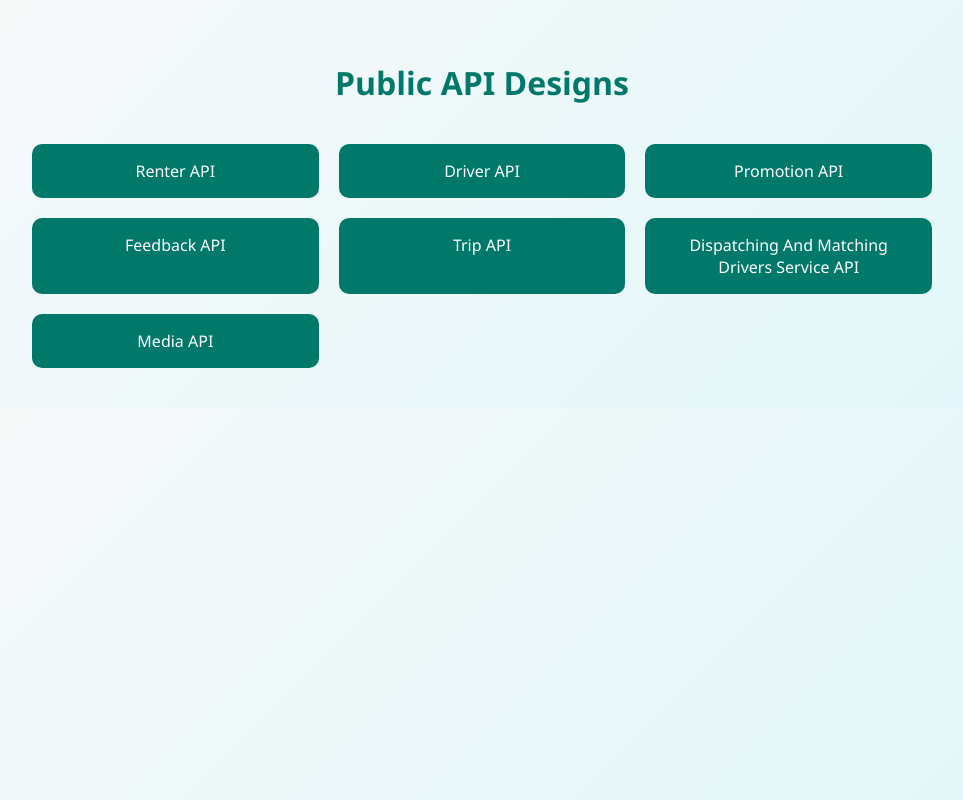
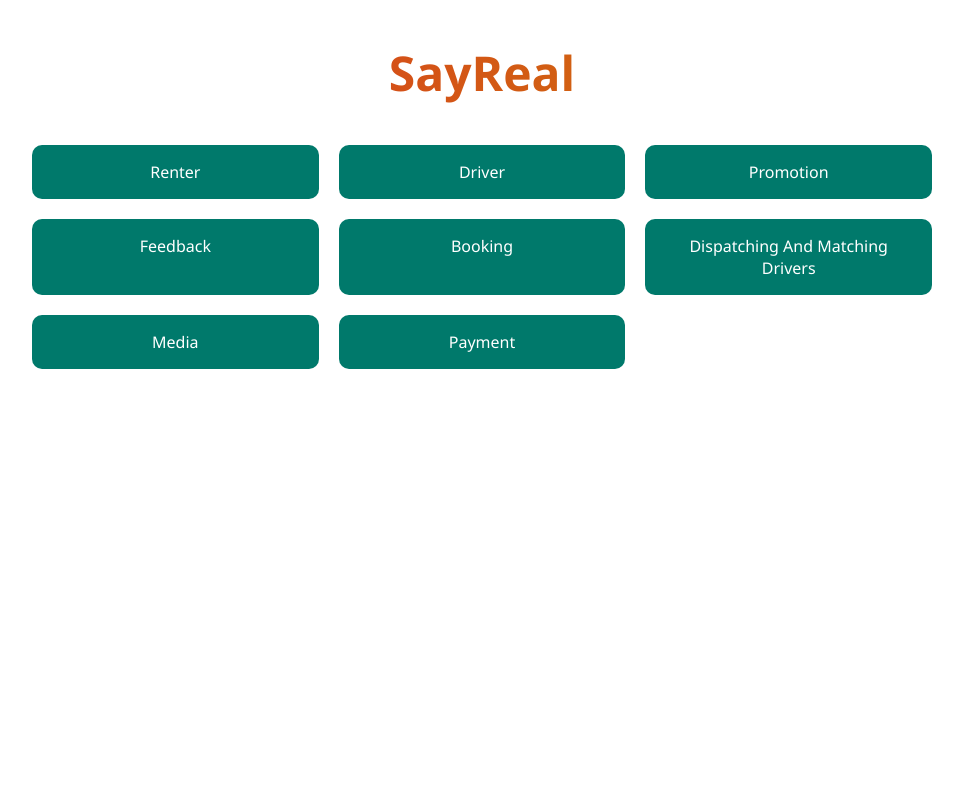
Before and after one commit to ThanhDuy190304/API-designs---Software-Engineer-Thesis-K22, a plain HTML site: page index.html in a window 1280 px wide. Shown: the whole page, without its empty margins (158-1121 px from the left). Drawn offline with Linux system fonts and the light colour scheme.

Commit message:
create Payment and refactor Service -> API

```diff
--- /dev/null
+++ b/app.css
@@ -0,0 +1,49 @@
+/* app.css */
+body {
+    font-family: 'Segoe UI', Tahoma, Geneva, Verdana, sans-serif;
+    margin: 0;
+    background-color: #ffffff; /* nền trắng */
+    padding: 40px 20px;
+}
+
+.header {
+    text-align: center;
+    font-size: 48px;
+    font-weight: 700;
+    background: linear-gradient(90deg, #DC2626 0%, #CA8A04 100%);
+    -webkit-background-clip: text;
+    -webkit-text-fill-color: transparent;
+    margin-bottom: 40px;
+}
+
+.buttons-container {
+    display: grid;
+    grid-template-columns: 1fr;
+    gap: 20px;
+    max-width: 900px;
+    margin: 0 auto;
+}
+
+@media (min-width: 768px) {
+    .buttons-container {
+        grid-template-columns: repeat(3, 1fr);
+    }
+}
+
+.btn {
+    background-color: #00796b;
+    color: white;
+    text-decoration: none;
+    padding: 16px 20px;
+    text-align: center;
+    border-radius: 10px;
+    font-size: 16px;
+    font-weight: 500;
+    transition: transform 0.2s, background-color 0.2s;
+    display: block;
+}
+
+.btn:hover {
+    background-color: #004d40;
+    transform: scale(1.05);
+}
--- a/index.html
+++ b/index.html
@@ -4,72 +4,30 @@
 <head>
     <meta charset="UTF-8">
     <meta name="viewport" content="width=device-width, initial-scale=1.0">
-    <title>API Services</title>
-    <style>
-        body {
-            font-family: 'Segoe UI', Tahoma, Geneva, Verdana, sans-serif;
-            margin: 0;
-            background: linear-gradient(135deg, #f9f9f9, #e0f7fa);
-            padding: 40px 20px;
-        }
-
-        h1 {
-            color: #00796b;
-            margin-bottom: 40px;
-            text-align: center;
-        }
-
-        .buttons {
-            display: grid;
-            grid-template-columns: 1fr;
-            gap: 20px;
-            max-width: 900px;
-            margin: 0 auto;
-        }
-
-        @media (min-width: 768px) {
-            .buttons {
-                grid-template-columns: repeat(3, 1fr);
-            }
-        }
-
-        .btn {
-            background-color: #00796b;
-            color: white;
-            text-decoration: none;
-            padding: 16px 20px;
-            text-align: center;
-            border-radius: 10px;
-            font-size: 16px;
-            font-weight: 500;
-            transition: transform 0.2s, background-color 0.2s;
-            display: block;
-        }
-
-        .btn:hover {
-            background-color: #004d40;
-            transform: scale(1.05);
-        }
-    </style>
+    <title>SayReal APIs</title>
+    <link rel="stylesheet" href="app.css">
 </head>
 
 <body>
-    <h1>Public API Designs</h1>
-    <div class="buttons">
+    <div class="header">SayReal</div>
+
+    <div class="buttons-container">
         <a href="https://thanhduy190304.github.io/API-designs---Software-Engineer-Thesis-K22/src/renter.html"
-            target="_blank" class="btn">Renter API</a>
+            target="_blank" class="btn">Renter</a>
         <a href="https://thanhduy190304.github.io/API-designs---Software-Engineer-Thesis-K22/src/driver.html"
-            target="_blank" class="btn">Driver API</a>
+            target="_blank" class="btn">Driver</a>
         <a href="https://thanhduy190304.github.io/API-designs---Software-Engineer-Thesis-K22/src/promotion.html"
-            target="_blank" class="btn">Promotion API</a>
+            target="_blank" class="btn">Promotion</a>
         <a href="https://thanhduy190304.github.io/API-designs---Software-Engineer-Thesis-K22/src/feedback.html"
-            target="_blank" class="btn">Feedback API</a>
-        <a href="https://thanhduy190304.github.io/API-designs---Software-Engineer-Thesis-K22/src/trip.html"
-            target="_blank" class="btn">Trip API</a>
+            target="_blank" class="btn">Feedback</a>
+        <a href="https://thanhduy190304.github.io/API-designs---Software-Engineer-Thesis-K22/src/booking.html"
+            target="_blank" class="btn">Booking</a>
         <a href="https://thanhduy190304.github.io/API-designs---Software-Engineer-Thesis-K22/src/DispatchingAndMatching.html"
-            target="_blank" class="btn">Dispatching And Matching Drivers Service API</a>
+            target="_blank" class="btn">Dispatching And Matching Drivers</a>
         <a href="https://thanhduy190304.github.io/API-designs---Software-Engineer-Thesis-K22/src/media.html"
-            target="_blank" class="btn">Media API</a>
+            target="_blank" class="btn">Media</a>
+        <a href="https://thanhduy190304.github.io/API-designs---Software-Engineer-Thesis-K22/src/payment.html"
+            target="_blank" class="btn">Payment</a>
     </div>
 </body>
 
```
Also changed, not shown: src/DispatchingandMatching.html (+1 -1 lines), src/booking.html (added, +23 -0 lines), src/driver.html (+1 -1 lines), src/media.html (+1 -1 lines), src/payment.html (added, +23 -0 lines), src/promotion.html (+1 -1 lines), src/renter.html (+1 -1 lines), src/trip.html (deleted, +0 -44 lines).
